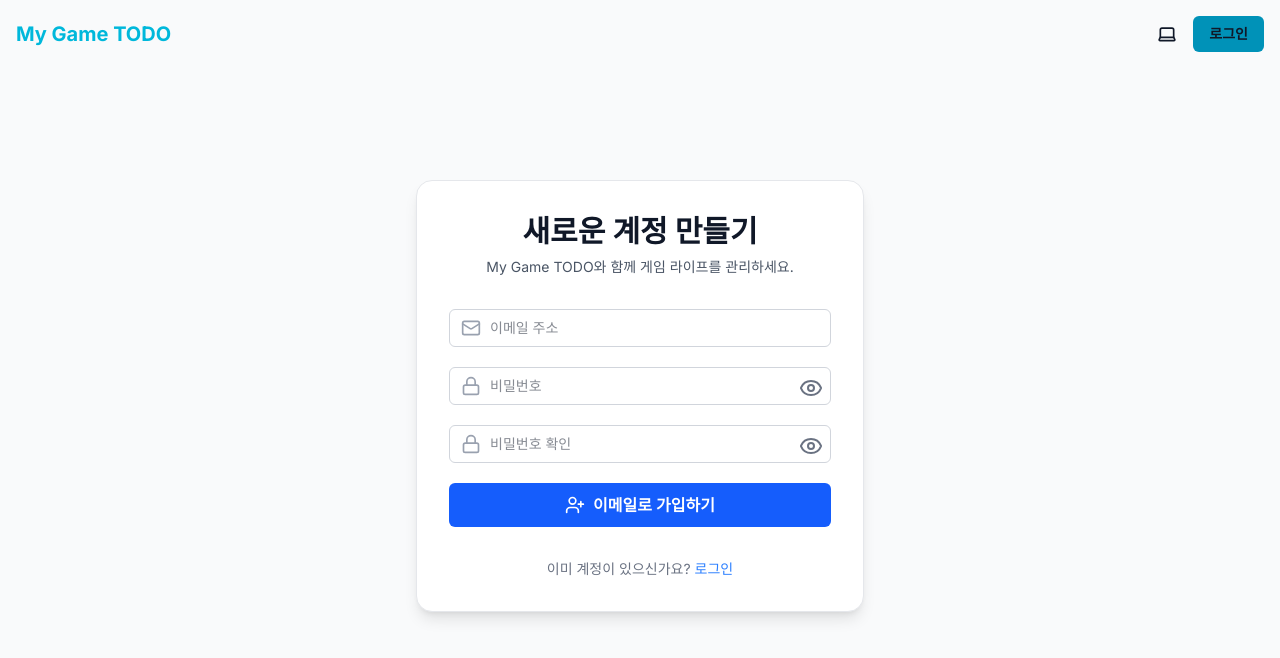
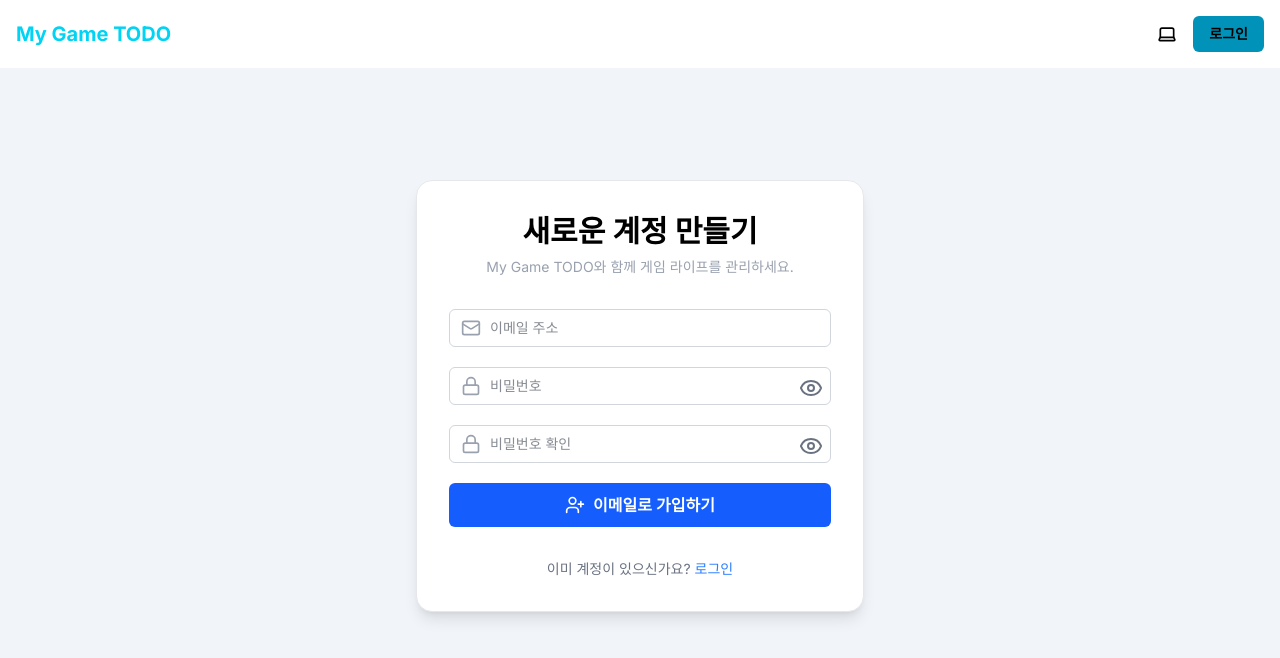
Before and after one commit to minhyeok2487/my-game-todo, a Next.js app: page /signup in a window 1280 px wide. Shown: the top 658 px of the page. Built offline with nearby package versions, Linux system fonts and the light colour scheme; no server answers.

Commit message:
fix: 전체적인 디자인 수정

```diff
--- a/src/app/(main)/layout.tsx
+++ b/src/app/(main)/layout.tsx
@@ -4,7 +4,7 @@ export default function MainLayout({
   children: React.ReactNode;
 }) {
   return (
-    <div className="max-w-7xl mx-auto px-4 sm:px-6 lg:px-8 py-8">
+    <div className="bg-slate-100 dark:bg-slate-950 max-w-7xl mx-auto px-4 sm:px-6 lg:px-8 py-8 min-h-screen">
       {children}
     </div>
   );
--- a/src/app/(main)/login/page.tsx
+++ b/src/app/(main)/login/page.tsx
@@ -78,7 +78,7 @@ export default function LoginPage() {
   };
 
   return (
-    <main className="flex items-center justify-center bg-gray-50 dark:bg-gray-900 px-4 py-20">
+    <main className="flex items-center justify-center px-4 py-20">
       <div className="w-full max-w-md bg-white dark:bg-gray-800 p-8 rounded-2xl shadow-lg border border-gray-200 dark:border-gray-700">
         <header className="text-center mb-8">
           <h1 className="text-3xl font-bold text-gray-900 dark:text-white">
--- a/src/app/(main)/profile/setup/page.tsx
+++ b/src/app/(main)/profile/setup/page.tsx
@@ -61,7 +61,7 @@ export default function ProfileSetupPage() {
             <button
               type="submit"
               disabled={isLoading}
-              className="cursor-pointer w-full flex items-center justify-center py-2.5 text-sm font-semibold text-white bg-blue-600 rounded-md hover:bg-blue-700 disabled:opacity-50"
+              className="w-full flex items-center justify-center py-2.5 text-sm font-semibold text-white bg-blue-600 rounded-md hover:bg-blue-700 disabled:opacity-50"
             >
               {isLoading ? (
                 <LoaderCircle className="animate-spin h-5 w-5" />
--- a/src/app/(main)/signup/page.tsx
+++ b/src/app/(main)/signup/page.tsx
@@ -83,7 +83,7 @@ export default function SignUpPage() {
         <section className="w-full bg-white dark:bg-gray-800 p-8 rounded-2xl shadow-lg border border-gray-200 dark:border-gray-700">
           <header className="text-center mb-8">
             <h1 className="text-3xl font-bold">새로운 계정 만들기</h1>
-            <p className="mt-2 text-sm text-gray-600">
+            <p className="mt-2 text-sm text-gray-400">
               My Game TODO와 함께 게임 라이프를 관리하세요.
             </p>
           </header>
--- a/src/app/(main)/todo/TodoClientPage.tsx
+++ b/src/app/(main)/todo/TodoClientPage.tsx
@@ -158,7 +158,7 @@ export default function TodoClientPage({
   };
 
   return (
-    <div className="container mx-auto p-4 md:p-8">
+    <div className="container mx-auto p-4 md:p-1">
       <main className="grid grid-cols-1 sm:grid-cols-2 lg:grid-cols-3 xl:grid-cols-4 gap-6">
         {games.map((game) => (
           <GameCard
--- a/src/app/layout.tsx
+++ b/src/app/layout.tsx
@@ -1,4 +1,4 @@
-// app/layout.tsx (수정된 최종 코드)
+// app/layout.tsx
 import type { Metadata } from "next";
 import { Inter } from "next/font/google";
 import "./globals.css";
@@ -22,15 +22,15 @@ export default function RootLayout({
   return (
     <html lang="ko" suppressHydrationWarning>
       <body
-        className={`${inter.className} bg-gray-50 dark:bg-gray-900 text-gray-900 dark:text-gray-100 transition-colors`}
+        className={`${inter.className} bg-background text-foreground transition-colors`}
       >
         <ThemeProvider
           attribute="data-theme"
           defaultTheme="system"
           enableSystem
         >
-          <header className="w-full p-4 flex justify-between items-center">
-            <Link href="/" className="text-xl font-bold text-cyan-500">
+          <header className="sticky top-0 z-50 w-full p-4 border-border bg-background/95 backdrop-blur-sm flex justify-between items-center">
+            <Link href="/" className="text-xl font-bold text-cyan-400">
               My Game TODO
             </Link>
             <div className="flex items-center gap-2">
--- a/src/components/todo/AddTaskModal.tsx
+++ b/src/components/todo/AddTaskModal.tsx
@@ -87,7 +87,7 @@ export const AddTaskModal = ({
               type="text"
               value={text}
               onChange={(e) => setText(e.target.value)}
-              placeholder="예: 카오스 던전 2회"
+              placeholder="예: 일일 숙제"
               className="bg-[#111827] border border-[#374151] rounded-md p-3 focus:border-cyan-500 focus:ring-2 focus:ring-cyan-500/50 outline-none text-white"
               required
             />
--- a/src/components/todo/SelectGameModal.tsx
+++ b/src/components/todo/SelectGameModal.tsx
@@ -45,7 +45,7 @@ export const SelectGameModal = ({
 
   return (
     <div
-      className="fixed inset-0 bg-black bg-opacity-70 flex items-center justify-center z-50 p-4"
+      className="fixed inset-0 bg-black/70 flex items-center justify-center z-50 p-4"
       onClick={onClose}
     >
       <div
```
